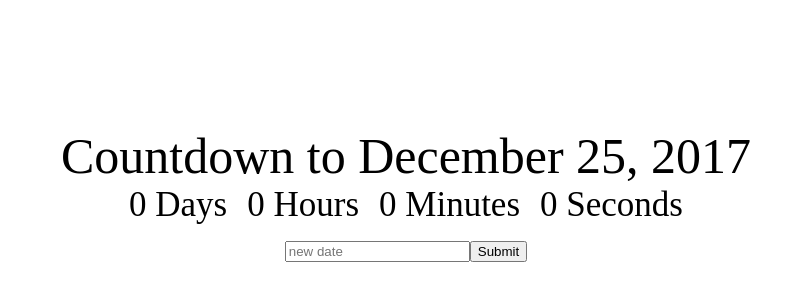
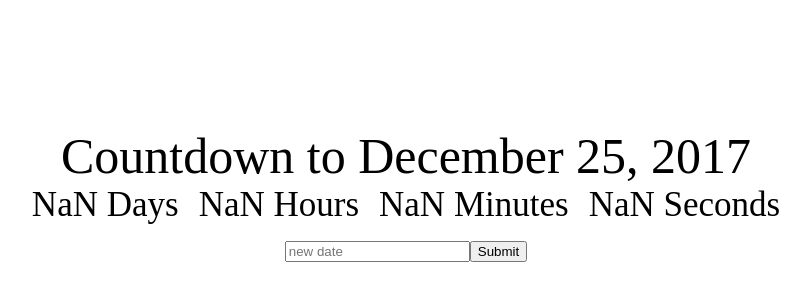
Before and after one commit to embahr/countdown-app, a React (Create React App) app: page / in a window 1280 px wide. Shown: the part 126-426 px from the top of the page, without its empty margins (234-1044 px from the left). Built offline with nearby package versions, Linux system fonts and the light colour scheme.

Commit message:
Added getTimeUntil functionality

```diff
--- a/src/Clock.jsx
+++ b/src/Clock.jsx
@@ -12,6 +12,28 @@
              seconds: 0
         }
     }
+
+    componentWillMount() {
+        this.getTimeUntil(this.props.deadline);
+    }
+
+    getTimeUntil(deadline) {
+         const time = Date.parse(deadline) - Date.parse(new Date());
+         console.log('time', time);
+         const seconds = Math.floor((time/1000) % 60);
+         const minutes = Math.floor((time/1000/60) % 60);
+         const hours = Math.floor(time/(1000*60*60) % 24);
+         const days = Math.floor(time/(1000*60*60*24));
+         console.log('days', days, 'hours', hours, 'minutes', minutes, 'seconds', seconds );
+
+         this.setState({
+            days: days,
+            hours: hours,
+            minutes: minutes,
+            seconds: seconds
+         });
+    }
+
     render() {
         return(
             <div>
```
